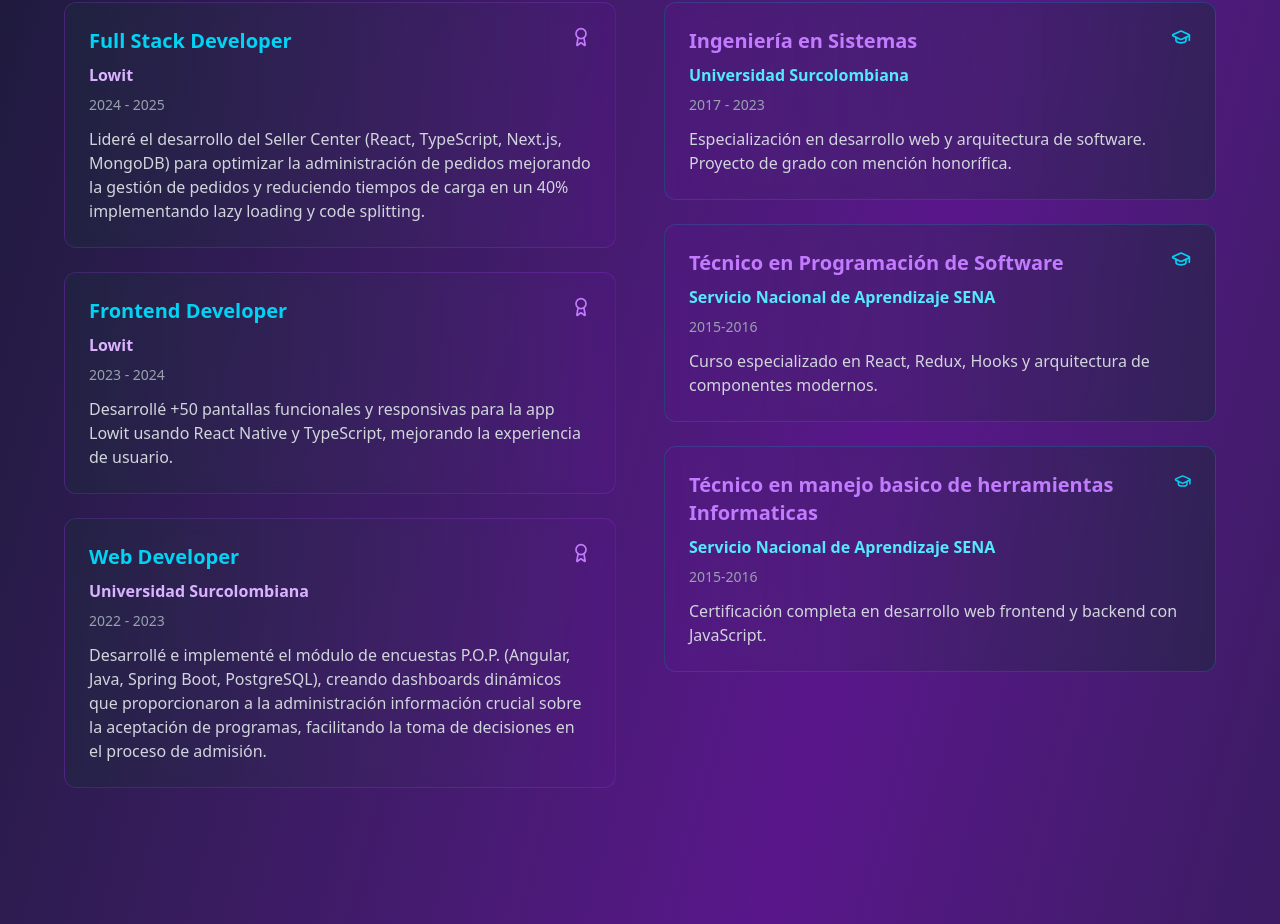
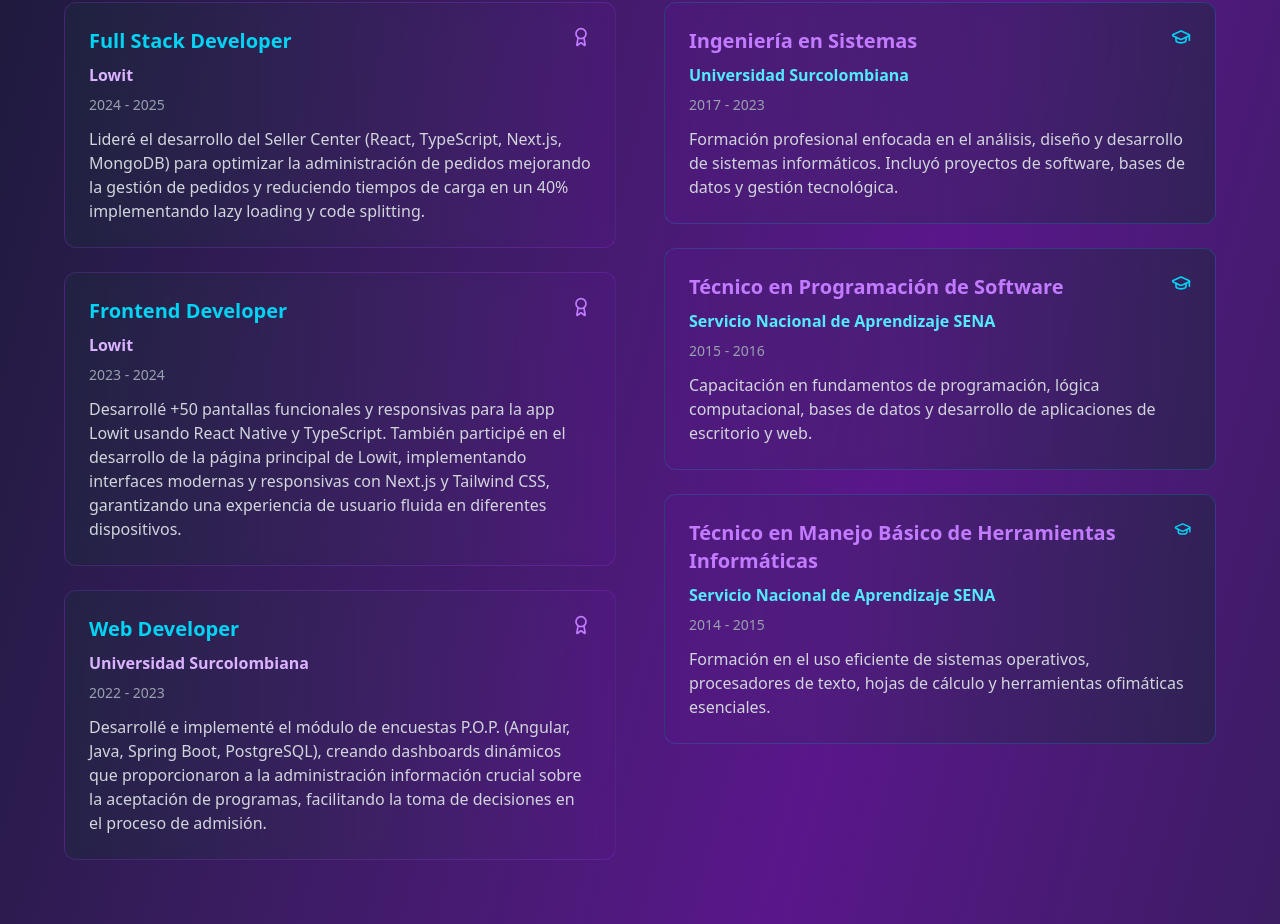
Before and after one commit to luis13xd/luistrujillolopez, a React (Vite) app: page / in a window 1280 px wide. Shown: the part 1058-1982 px from the top of the page. Built offline with nearby package versions, Linux system fonts and the light colour scheme.

Commit message:
ajuste texxto de estudios en seccion de experierncia y estudios

```diff
--- a/src/data/experience.ts
+++ b/src/data/experience.ts
@@ -11,7 +11,7 @@
     empresa: "Lowit",
     periodo: "2023 - 2024",
     descripcion:
-      "Desarrollé +50 pantallas funcionales y responsivas para la app Lowit usando React Native y TypeScript, mejorando la experiencia de usuario.",
+      "Desarrollé +50 pantallas funcionales y responsivas para la app Lowit usando React Native y TypeScript. También participé en el desarrollo de la página principal de Lowit, implementando interfaces modernas y responsivas con Next.js y Tailwind CSS, garantizando una experiencia de usuario fluida en diferentes dispositivos."
   },
   {
     puesto: "Web Developer",
@@ -28,20 +28,20 @@
     institucion: "Universidad Surcolombiana",
     periodo: "2017 - 2023",
     descripcion:
-      "Especialización en desarrollo web y arquitectura de software. Proyecto de grado con mención honorífica.",
+      "Formación profesional enfocada en el análisis, diseño y desarrollo de sistemas informáticos. Incluyó proyectos de software, bases de datos y gestión tecnológica.",
   },
   {
     titulo: "Técnico en Programación de Software",
     institucion: "Servicio Nacional de Aprendizaje SENA",
-    periodo: "2015-2016",
+    periodo: "2015 - 2016",
     descripcion:
-      "Curso especializado en React, Redux, Hooks y arquitectura de componentes modernos.",
+      "Capacitación en fundamentos de programación, lógica computacional, bases de datos y desarrollo de aplicaciones de escritorio y web.",
   },
   {
-    titulo: "Técnico en manejo basico de herramientas Informaticas",
+    titulo: "Técnico en Manejo Básico de Herramientas Informáticas",
     institucion: "Servicio Nacional de Aprendizaje SENA",
-    periodo: "2015-2016",
+    periodo: "2014 - 2015",
     descripcion:
-      "Certificación completa en desarrollo web frontend y backend con JavaScript.",
+      "Formación en el uso eficiente de sistemas operativos, procesadores de texto, hojas de cálculo y herramientas ofimáticas esenciales.",
   },
 ];
```
